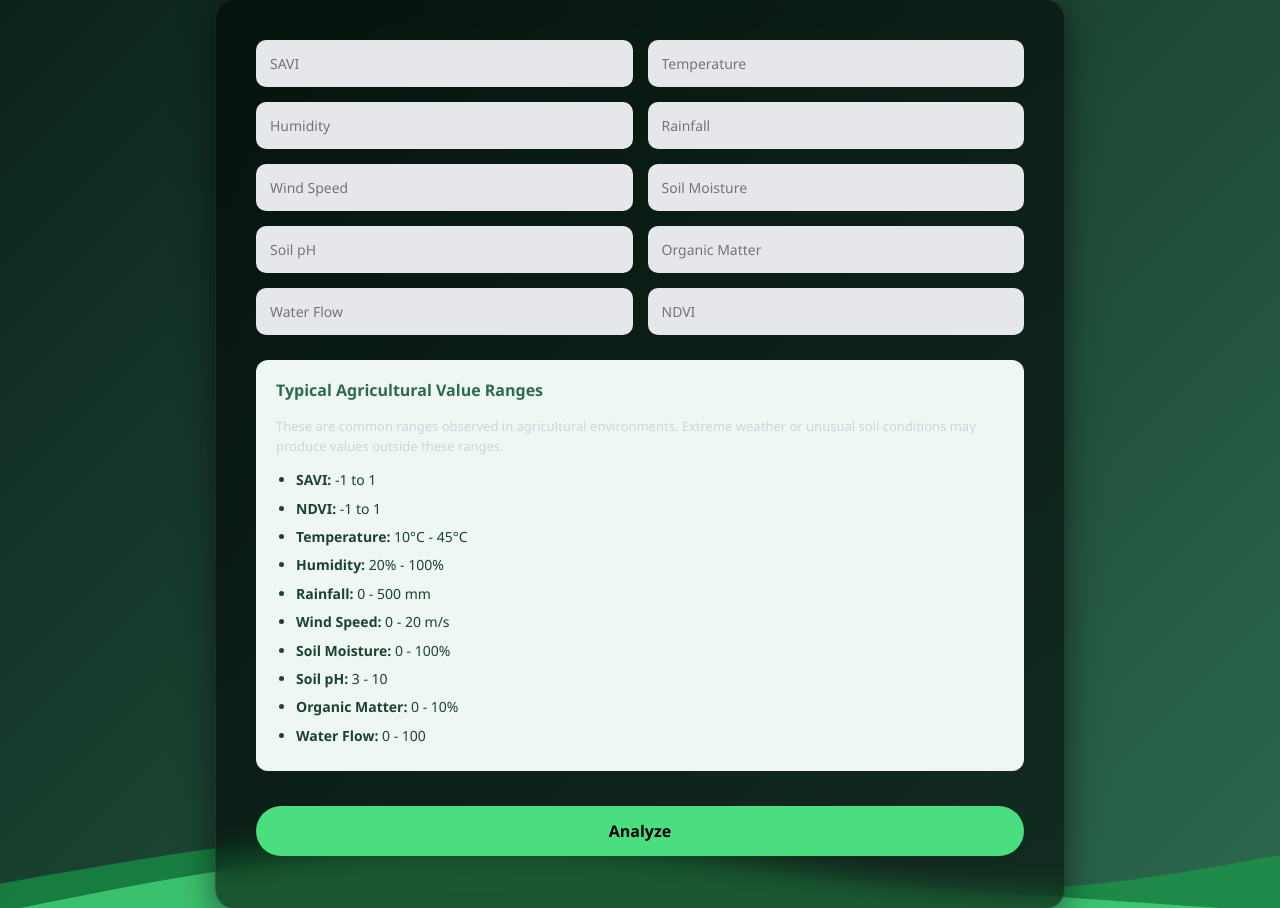
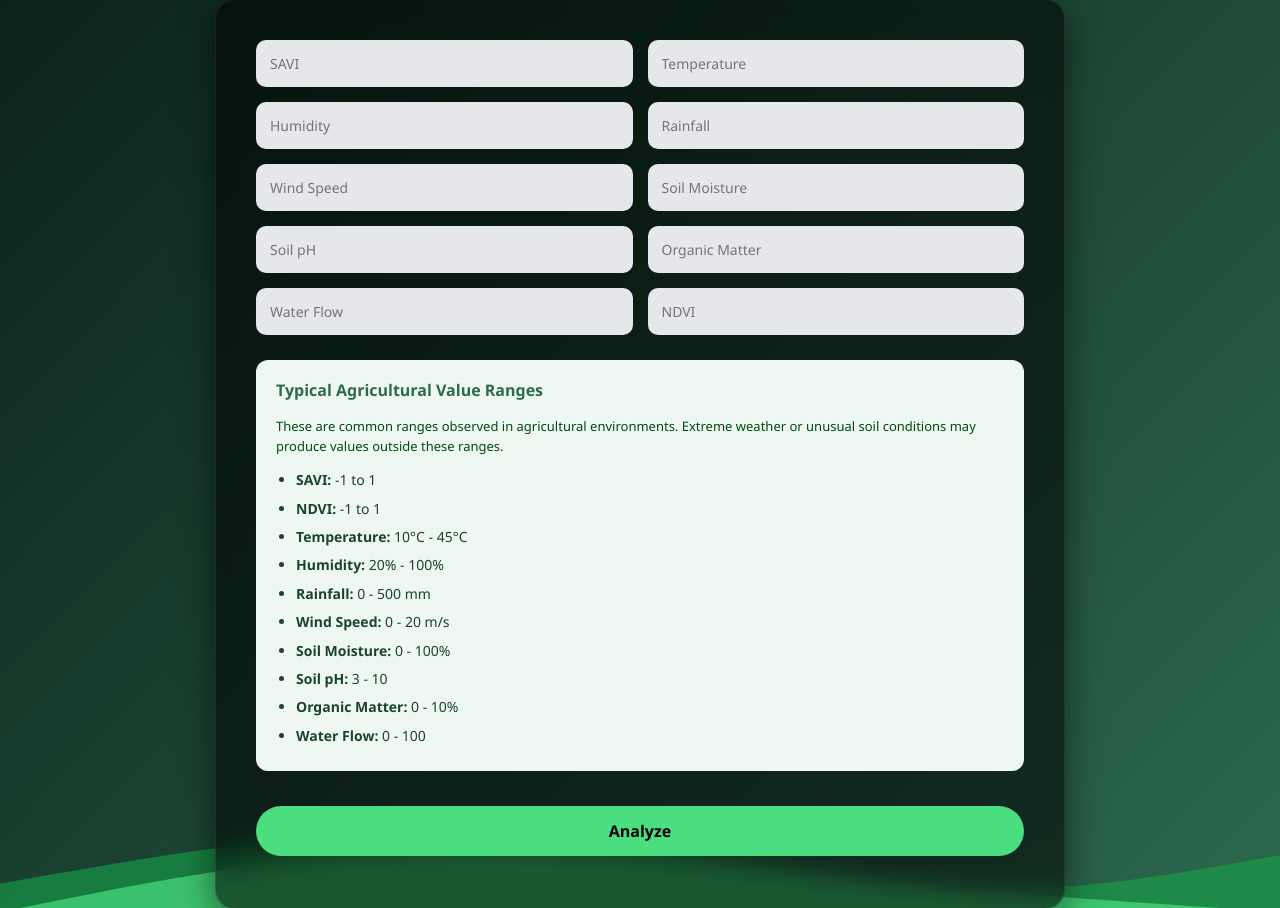
Before and after one commit to Samm005/AgriAI, a Flask app: page /detection in a window 1280 px wide. Shown: the part 212-1120 px from the top of the page. Run offline with Flask 3, Linux system fonts and the light colour scheme; parts of the project's set-up code (start-up, migrations or seed data) failed here and were passed over.

Commit message:
small changes to css in detection page 2

```diff
--- a/static/css/detection.css
+++ b/static/css/detection.css
@@ -139,7 +139,7 @@ font-weight:600;
 cursor:pointer;
 transition:0.3s;
 
-margin-top:10px;   /* spacing from hint box */
+margin-top:10px;
 }
 
 button:hover{
@@ -271,7 +271,7 @@ font-weight:500;
 .hint-note{
 font-size:13px;
 margin-bottom:12px;
-color:#cbd5e1;
+color:#034a13;
 }
 
 .hint-box{
```
